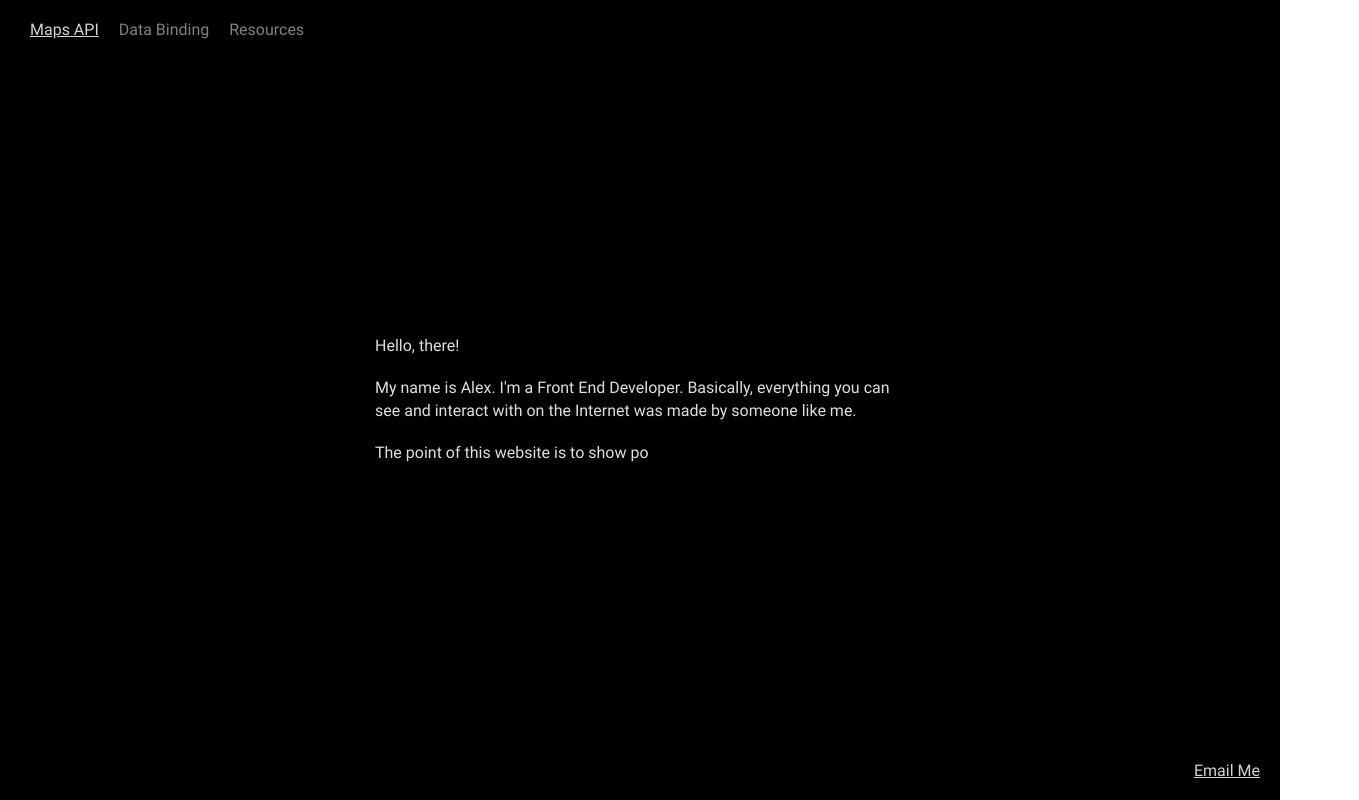
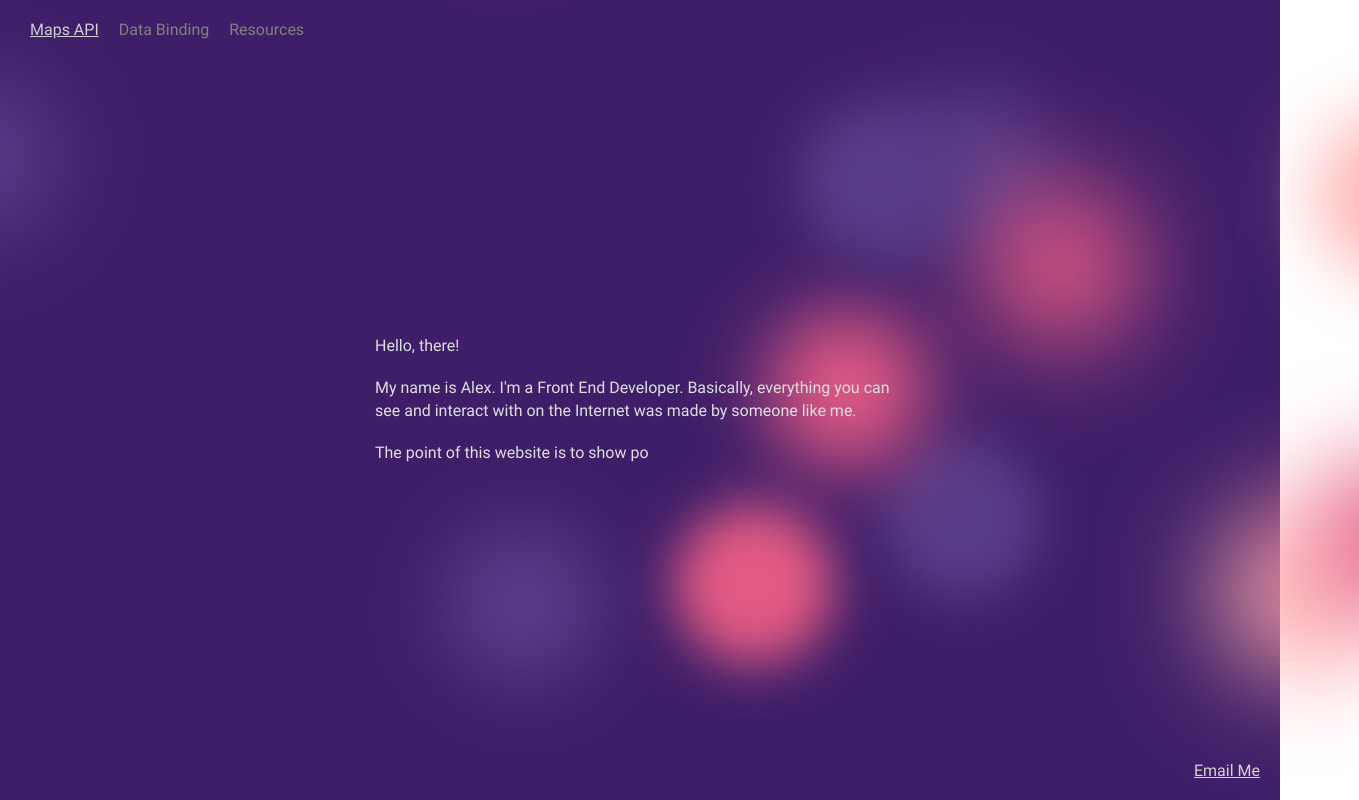
Before and after one commit to AlexGriswold/angular-project-zero, an Angular app in the folder project-zero/: page / in a window 1280 px wide. Shown: the top 800 px of the page, 1359 px wide, since content can reach past the window. Built offline with nearby package versions, Linux system fonts and the light colour scheme.

Commit message:
Working on front anims

```diff
--- a/project-zero/src/app/app.component.css
+++ b/project-zero/src/app/app.component.css
@@ -5,7 +5,7 @@
 }
 
 div {
-    background-color: #000000;
+    /* background-color: #000000; */
     height: 100vh;
     font-family: 'Roboto-Regular';
 }
--- a/project-zero/src/app/modules/front-page/front-page.page.html
+++ b/project-zero/src/app/modules/front-page/front-page.page.html
@@ -1,3 +1,27 @@
+
+<div class="background">
+  <span></span>
+  <span></span>
+  <span></span>
+  <span></span>
+  <span></span>
+  <span></span>
+  <span></span>
+  <span></span>
+  <span></span>
+  <span></span>
+  <span></span>
+  <span></span>
+  <span></span>
+  <span></span>
+  <span></span>
+  <span></span>
+  <span></span>
+  <span></span>
+  <span></span>
+  <span></span>
+</div>
+
 <div class="app-front-page__main-container">
     <!-- <h1>Hello, there!</h1>
     <p>My name is Alex. I'm a Front End Developer. Basically, everything you can see and interact with on the Internet was made by someone like me.</p>
@@ -5,6 +29,6 @@
     <p>This website was built with Angular 9. It provides an example case for lazy-loading, the router, services, subscriptions with RxJS, API integrations, and data binding.</p>
     <p>Also, please appreciate the pleasing CSS effects. Pretty nice eh?</p> -->
     <p>
-      <span *ngFor="let letter of textArray">{{ letter }}<div *ngIf="letter === '\n'" class="linebreak"><br></div></span>
+      <span *ngFor="let letter of textArray" (mouseover)="onLetterMouseover($event)" (mouseout)="onLetterMouseout($event)">{{ letter }}<div *ngIf="letter === '\n'" class="linebreak"><br></div></span>
     </p>
 </div>
--- a/project-zero/src/app/modules/front-page/front-page.page.scss
+++ b/project-zero/src/app/modules/front-page/front-page.page.scss
@@ -3,6 +3,10 @@ h1, p {
     // color: #d4d4d4;
     // font-family: sans-serif;
     line-height: 1.4;
+}
+
+.growletter {
+  font-size: 33px;
 }
 
 p {
@@ -20,15 +24,22 @@ p {
       // text-shadow: 2px 2px wheat;
     }
     span {
-      transition: all .33s ease-out;
+      transition: all 1s ease-in-out;
       cursor: grab;
-      &:hover {
-         animation-name: colorchange;
-        animation-duration: 1s;
-        animation-iteration-count: infinite;
-        animation-timing-function: ease-in-out;
-        font-size: 33px;
-      }
+      // &:hover {
+      //   animation-name: colorchange;
+      //   animation-duration: 3s;
+      //   animation-iteration-count: infinite;
+      //   animation-timing-function: ease-in-out;
+      //   // font-size: 33px;
+      //   & + span, + span + span, + span + span + span, + span + span + span + span {
+      //     animation-name: colorchange;
+      //     animation-duration: 3s;
+      //     animation-iteration-count: infinite;
+      //     animation-timing-function: ease-in-out;
+      //     // font-size: 33px;
+      //   }
+      // }
     }
 }
 
@@ -46,8 +57,61 @@ p {
 
 @keyframes colorchange {
     0%   {color: #dfdfdf;}
-    25%  {color: magenta;}
-    50%  {color: yellow;}
-    75%  {color: lime;}
+    25%  {color: rgb(255, 188, 255);}
+    50%  {color: rgb(255, 255, 163);}
+    75%  {color: rgb(194, 255, 194);}
     100% {color: #dfdfdf;}
 }
+
+
+
+
+
+
+
+
+.background {
+  width: 100vw;
+  height: 100vh;
+  background: #3E1E68;
+  overflow: hidden;
+}
+
+$particleSize: 20vmin;
+$animationDuration: 500s;
+$amount: 20;
+.background span {
+  width: $particleSize;
+  height: $particleSize;
+  border-radius: $particleSize;
+  backface-visibility: hidden;
+  position: absolute;
+  animation-name: move;
+  animation-duration: $animationDuration;
+  animation-timing-function: linear;
+  animation-iteration-count: infinite;
+  $colors: (
+    #583C87,
+    #E45A84,
+    #FFACAC
+  );
+  @for $i from 1 through $amount {
+    &:nth-child(#{$i}) {
+      color: nth($colors, random(length($colors)));
+      top: random(100) * 1%;
+      left: random(100) * 1%;
+      animation-duration: (random($animationDuration * 10) / 10) * 1s + 10s;
+      animation-delay: random(($animationDuration + 10s) * 10) / 10 * -1s;
+      transform-origin: (random(50) - 25) * 1vw (random(50) - 25) * 1vh;
+      $blurRadius: (random() + 0.5) * $particleSize * 0.5;
+      $x: if(random() > 0.5, -1, 1);
+      box-shadow: ($particleSize * 2 * $x) 0 $blurRadius currentColor;
+    }
+  }
+}
+
+@keyframes move {
+  100% {
+    transform: translate3d(0, 0, 1px) rotate(360deg);
+  }
+}
--- a/project-zero/src/app/modules/front-page/front-page.page.ts
+++ b/project-zero/src/app/modules/front-page/front-page.page.ts
@@ -1,4 +1,5 @@
 import { Component } from '@angular/core';
+import { timer } from 'rxjs';
 
 import { TypewriterService } from './typewriter-service/typewriter-service.service';
 
@@ -26,4 +27,18 @@ export class FrontPageComponent {
     });
   }
 
+  onLetterMouseover(event): void {
+
+
+    // console.log(event.srcElement.classList);
+    event.srcElement.classList.add('growletter');
+  }
+
+  onLetterMouseout(event): void {
+    const timerSource = timer(5000);
+    const timerSub = timerSource.subscribe((data) => {
+      event.srcElement.classList.remove('growletter');
+    });
+  }
+
 }
--- a/project-zero/src/app/shared/nav/nav.component.scss
+++ b/project-zero/src/app/shared/nav/nav.component.scss
@@ -6,6 +6,9 @@ ul {
     // display: inline;
     margin: 0;
     padding: 20px 0;
+    position: absolute;
+    top: 0;
+    // background: none;
     &:first-child {
         padding-left: 20px;
     }
--- a/project-zero/src/styles.css
+++ b/project-zero/src/styles.css
@@ -2,4 +2,5 @@
 html, body {
     margin: 0;
     padding: 0;
+    overflow: hidden;
 }
```
